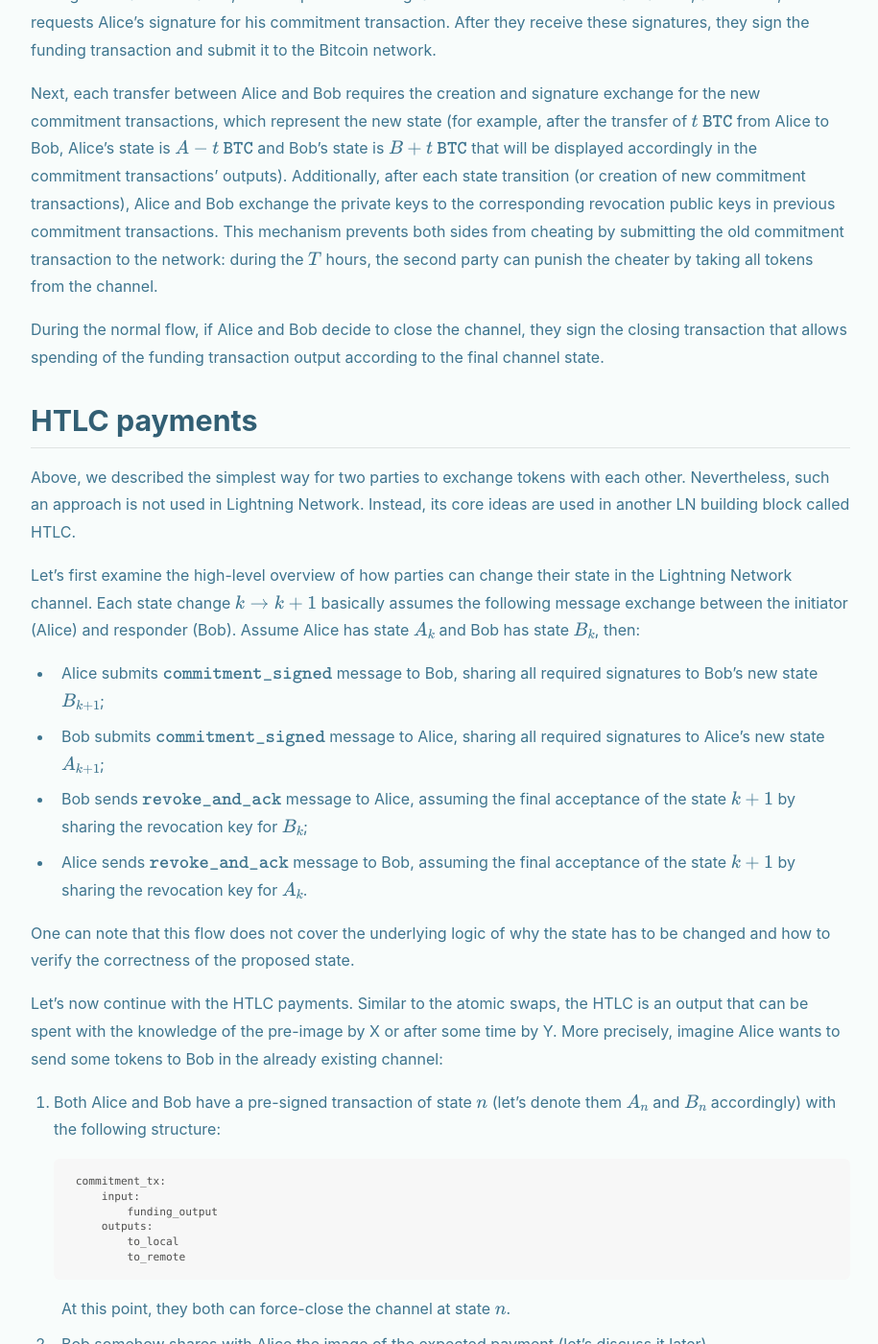
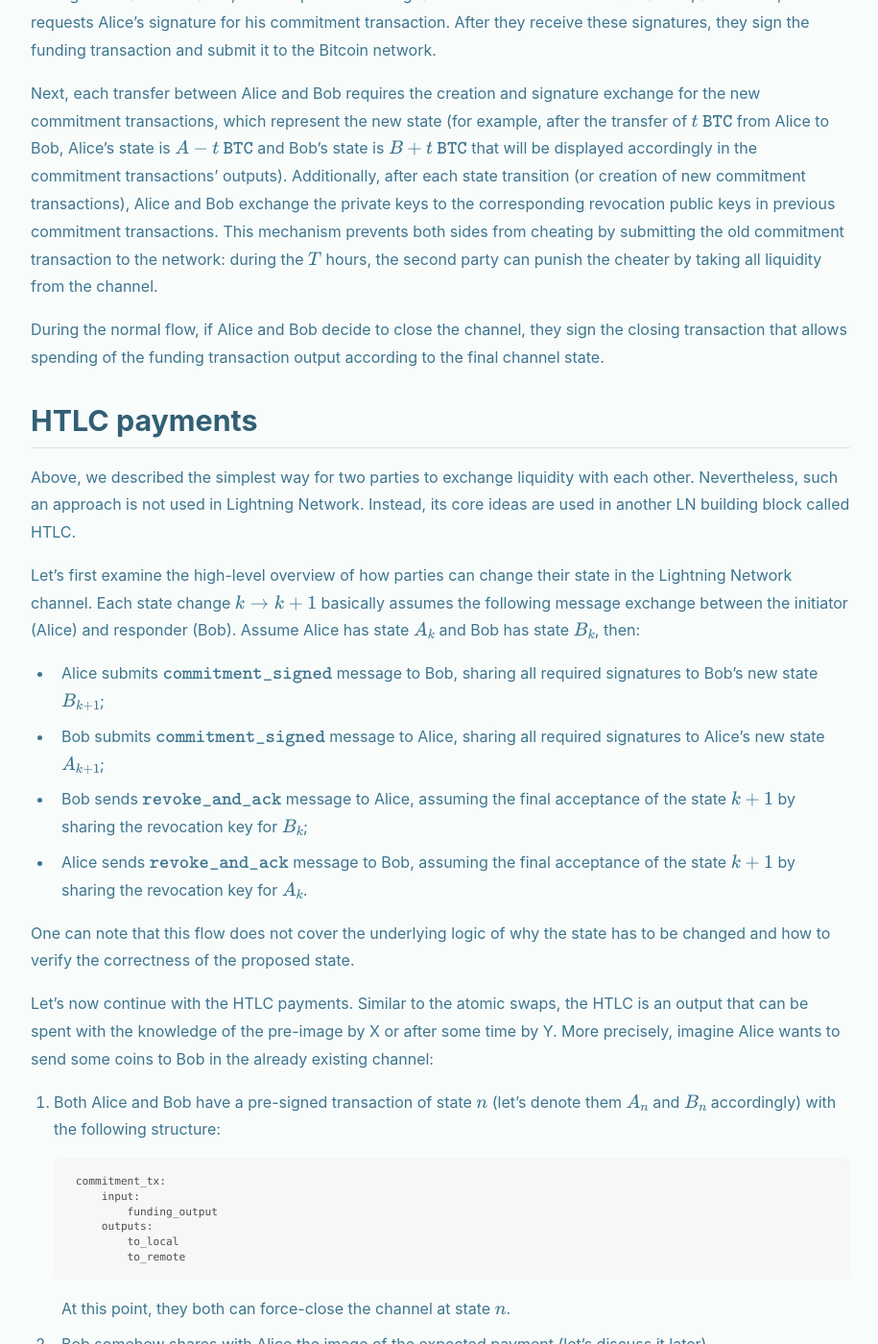
Before and after one commit to olegfomenko/blog, a Jekyll site: the page built from _posts/2026-01-31-ln1.md, in a window 1280 px wide and 1400 px high, scrolled down 2111 px. Shown: the whole window at 96% size, without its empty margins (71-986 px from the left). Built offline with Jekyll 4.4.1, drawn with Linux system fonts in a browser that asks for light colours; nearby versions of some CDN libraries; some of the changed text lies outside the part shown.

Commit message:
fix ln pt 1

```diff
--- a/_posts/2026-01-31-ln1.md
+++ b/_posts/2026-01-31-ln1.md
@@ -37,8 +37,8 @@ in [BOLTs](https://github.com/lightning/bolts) (Basis of Lightning Technology).
 The default payment channel flow basically consists of three types of transactions:
 
 - The *funding transaction*,
-- The *closing transaction*,
-- The *commitment transaction*.
+- The *commitment transaction*,
+- The *closing transaction*.
 
 During the normal flow, only funding and closing transactions will be published on-chain. Participants keep commitment
 transactions off-chain and use them as the current channel state representation. Additionally, commitment transactions
@@ -98,14 +98,15 @@ Alice's state is $A-t$ $\texttt{BTC}$ and Bob's state is $B+t$ $\texttt{BTC}$ th
 commitment transactions' outputs). Additionally, after each state transition (or creation of new commitment
 transactions), Alice and Bob exchange the private keys to the corresponding revocation public keys in previous
 commitment transactions. This mechanism prevents both sides from cheating by submitting the old commitment transaction
-to the network: during the $T$ hours, the second party can punish the cheater by taking all tokens from the channel.
+to the network: during the $T$ hours, the second party can punish the cheater by taking all liquidity from the channel.
 
 During the normal flow, if Alice and Bob decide to close the channel, they sign the closing transaction that allows
 spending of the funding transaction output according to the final channel state.
 
 ## HTLC payments
 
-Above, we described the simplest way for two parties to exchange tokens with each other. Nevertheless, such an approach
+Above, we described the simplest way for two parties to exchange liquidity with each other. Nevertheless, such an
+approach
 is not used in Lightning Network. Instead, its core ideas are used in another LN building block called HTLC.
 
 Let's first examine the high-level overview of how parties can change their state in the Lightning Network channel. Each
@@ -128,7 +129,7 @@ One can note that this flow does not cover the underlying logic of why the state
 correctness of the proposed state.
 
 Let's now continue with the HTLC payments. Similar to the atomic swaps, the HTLC is an output that can be spent with the
-knowledge of the pre-image by X or after some time by Y. More precisely, imagine Alice wants to send some tokens to Bob
+knowledge of the pre-image by X or after some time by Y. More precisely, imagine Alice wants to send some coins to Bob
 in the already existing channel:
 
 1. Both Alice and Bob have a pre-signed transaction of state $n$ (let's denote them $A_n$ and $B_n$ accordingly) with
@@ -205,7 +206,7 @@ in the already existing channel:
    both Alice and Bob if Bob decided now to force close:
 
    |  | **Alice** | **Bob** |
-                           |---|:---:|:---:|
+                                    |---|:---:|:---:|
    | Punish old state spent ($n$) by revocation key | − | n/a |
    | Spend `to_local` (after timeout) | − | + |
    | Spend `to_remote` | + | − |
@@ -229,7 +230,7 @@ in the already existing channel:
    both Alice and Bob if Alice decides to force-close
 
    |  | **Alice** | **Bob** |
-                     |---|:---:|:---:|
+                              |---|:---:|:---:|
    | Punish old state spent ($n$) by revocation key | n/a | − |
    | Spend `to_local` (after timeout) | + | − |
    | Spend `to_remote` | − | + |
@@ -246,10 +247,10 @@ in the already existing channel:
    $n$ state. This message contains Alice's revocation key to the $A_n$ state commitment. At this point, we finally have
    a new $n+1$ state that is safe for both Alice and Bob.
 
-   Unfortunately, the current form of state commitments is inconvenient for Bob, because while he owns the tokens in
-   HTLC,
-   he can not use them in transfers. So, Alice and Bob have to update commitment transactions by removing the HTLCs and
-   changing the corresponding balances in $\texttt{to\_local}$ and $\texttt{to\_remove}$ of both parties.
+   Unfortunately, the current form of state commitments is inconvenient for Bob, because while he owns the
+   $\texttt{BTC}$ in
+   HTLC, he can not use them in transfers. So, Alice and Bob have to update commitment transactions by removing the
+   HTLCs and changing the corresponding balances in $\texttt{to\_local}$ and $\texttt{to\_remove}$ of both parties.
 
 9. Bob sends $\texttt{update\_fulfill\_htlc}$ message, sharing the pre-image of HTLC. It is safe for Bob because the
    pre-image spending path additionally requires Bob's signature.
@@ -288,16 +289,16 @@ channels (optionally), and some other technical information. Then, this invoice
 a payment. This payment flow (Alice pays Bob) looks as follows:
 
 - Bob generates a secret pre-image $i$ and shares with Alice the invoice to receive some amount of Bitcoins using
-the image $I$.
+  the image $I$.
 - Alice finds a route that leverages existing payment channels, for example: Alice $\rightarrow$ Charlie
-$\rightarrow$ Dave $\rightarrow$ Bob.
+  $\rightarrow$ Dave $\rightarrow$ Bob.
 - If all of them accept to perform a payment, each channel changes its state in accordance with 3-8 of the above
-payment flow. Basically, it assumes that:
+  payment flow. Basically, it assumes that:
 
-   * Charlie will get paid only if he can produce $i$ before the deadline.
-   * Dave will get paid only if he can produce $i$ before the deadline.
-   * Bob already knows $i$.
+    * Charlie will get paid only if he can produce $i$ before the deadline.
+    * Dave will get paid only if he can produce $i$ before the deadline.
+    * Bob already knows $i$.
 
-- Bob reveals the pre-image $i$ to claim tokens from Dave (Bob executes 9-13 with Dave).
-- Dave now knows $i$ and can claim $A$ tokens from Charlie (Dave executes 9-13 with Charlie).
-- Charlie now knows $i$ and can claim tokens from Alice (Charlie executes 9-13 with Alice).
+- Bob reveals the pre-image $i$ to claim $\texttt{BTC}$ from Dave (Bob executes 9-13 with Dave).
+- Dave now knows $i$ and can claim $A$ $\texttt{BTC}$ from Charlie (Dave executes 9-13 with Charlie).
+- Charlie now knows $i$ and can claim $\texttt{BTC}$ from Alice (Charlie executes 9-13 with Alice).
```
